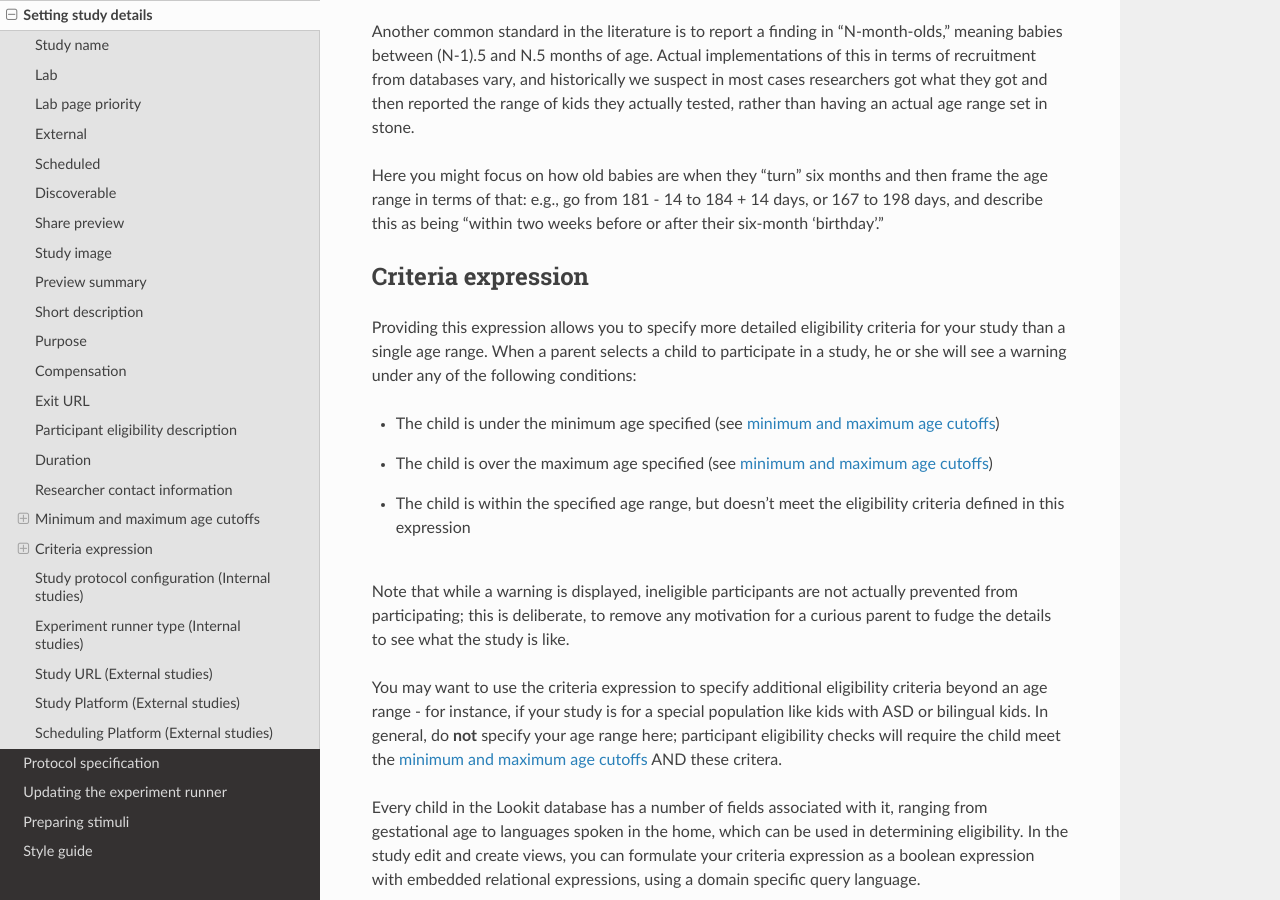
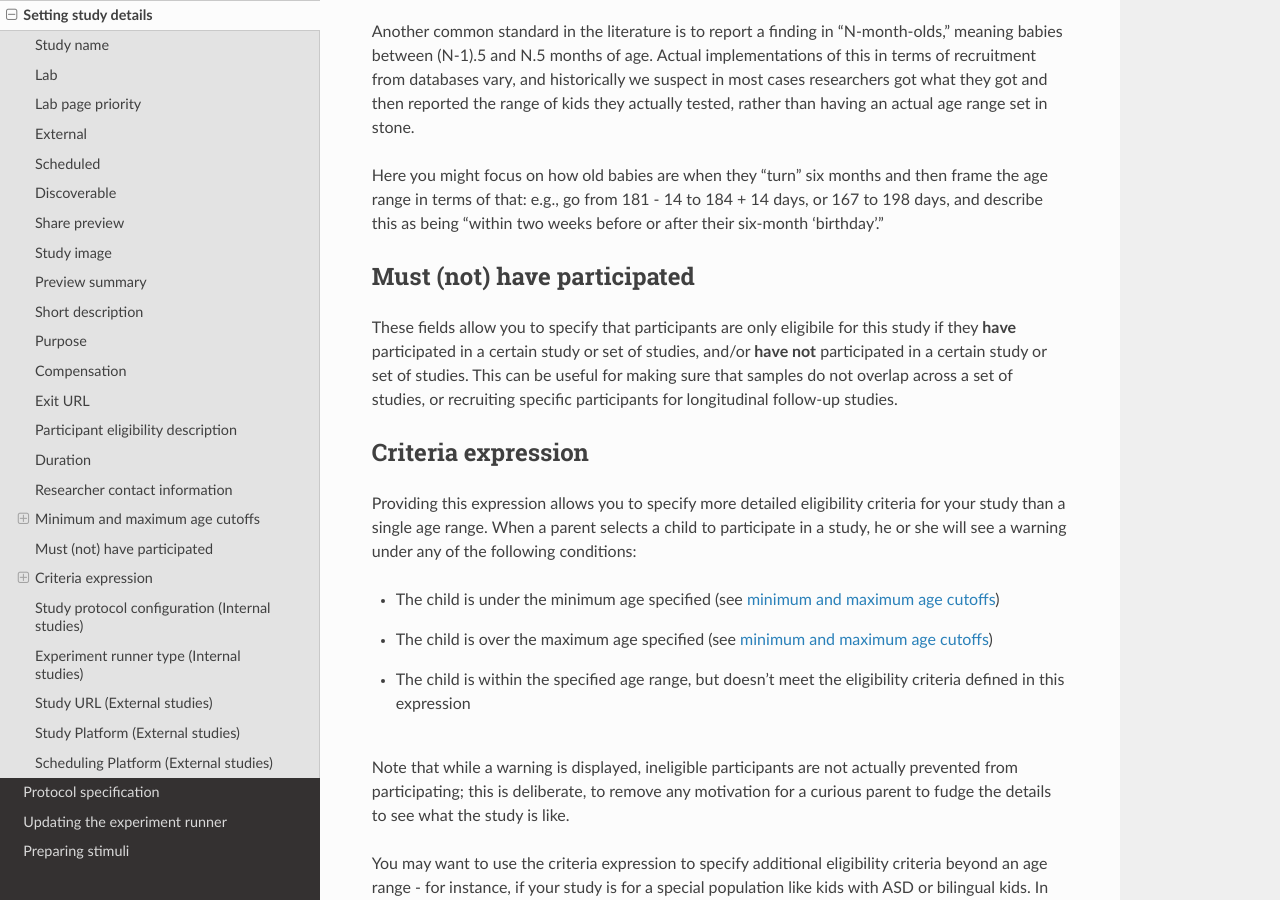
Before and after one commit to lookit/lookit-docs, a Sphinx documentation site: the page built from docs/source/researchers-set-study-fields.rst, in a window 1280 px wide and 900 px high, scrolled down 5463 px. Built offline with Sphinx 7.4.7 and the Read the Docs theme 2.0.0, drawn with Linux system fonts in a browser that asks for light colours.

Commit message:
add "Must (not) have participated" section

```diff
--- a/docs/source/researchers-set-study-fields.rst
+++ b/docs/source/researchers-set-study-fields.rst
@@ -161,6 +161,12 @@ Example: study for 6-month-olds (i.e., between 5.5 and 6.5 months)
 Another common standard in the literature is to report a finding in "N-month-olds," meaning babies between (N-1).5 and N.5 months of age. Actual implementations of this in terms of recruitment from databases vary, and historically we suspect in most cases researchers got what they got and then reported the range of kids they actually tested, rather than having an actual age range set in stone.
 
 Here you might focus on how old babies are when they "turn" six months and then frame the age range in terms of that: e.g., go from 181 - 14 to 184 + 14 days, or 167 to 198 days, and describe this as being "within two weeks before or after their six-month 'birthday'."
+
+=============================
+Must (not) have participated
+=============================
+
+These fields allow you to specify that participants are only eligibile for this study if they **have** participated in a certain study or set of studies, and/or **have not** participated in a certain study or set of studies. This can be useful for making sure that samples do not overlap across a set of studies, or recruiting specific participants for longitudinal follow-up studies.
 
 =============================
 Criteria expression
```
